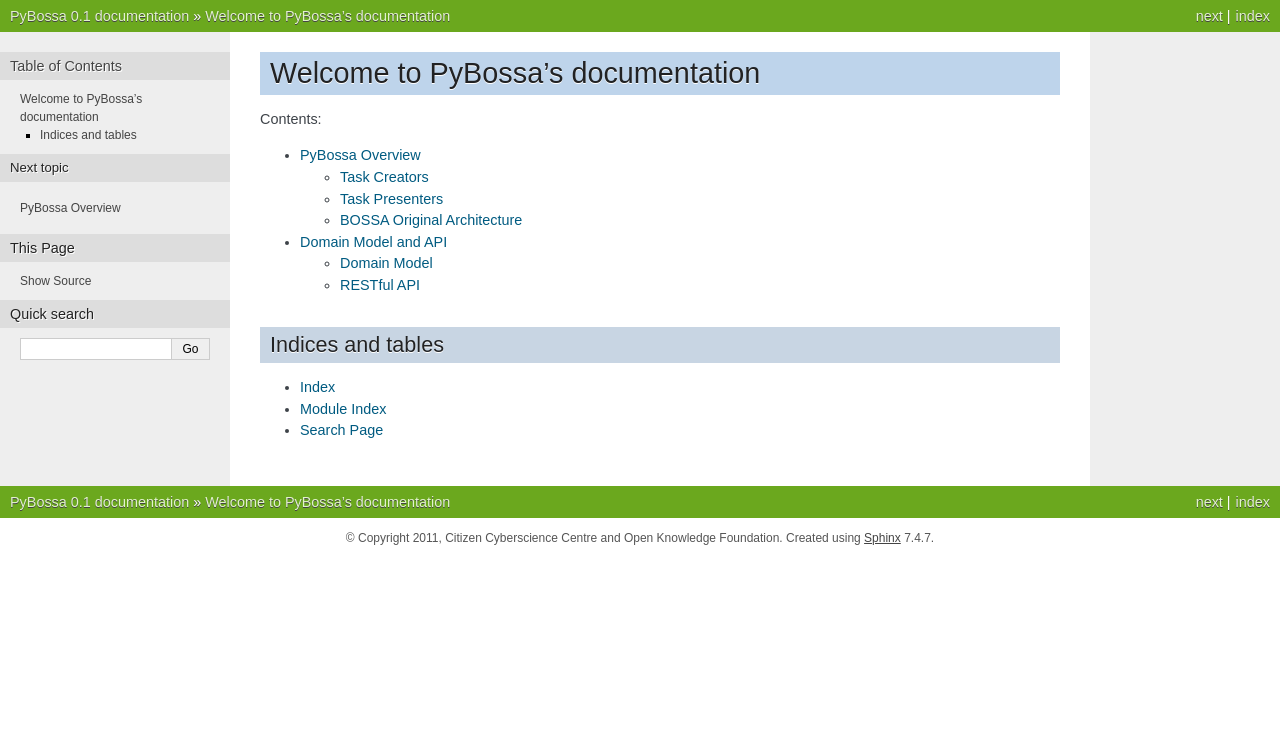
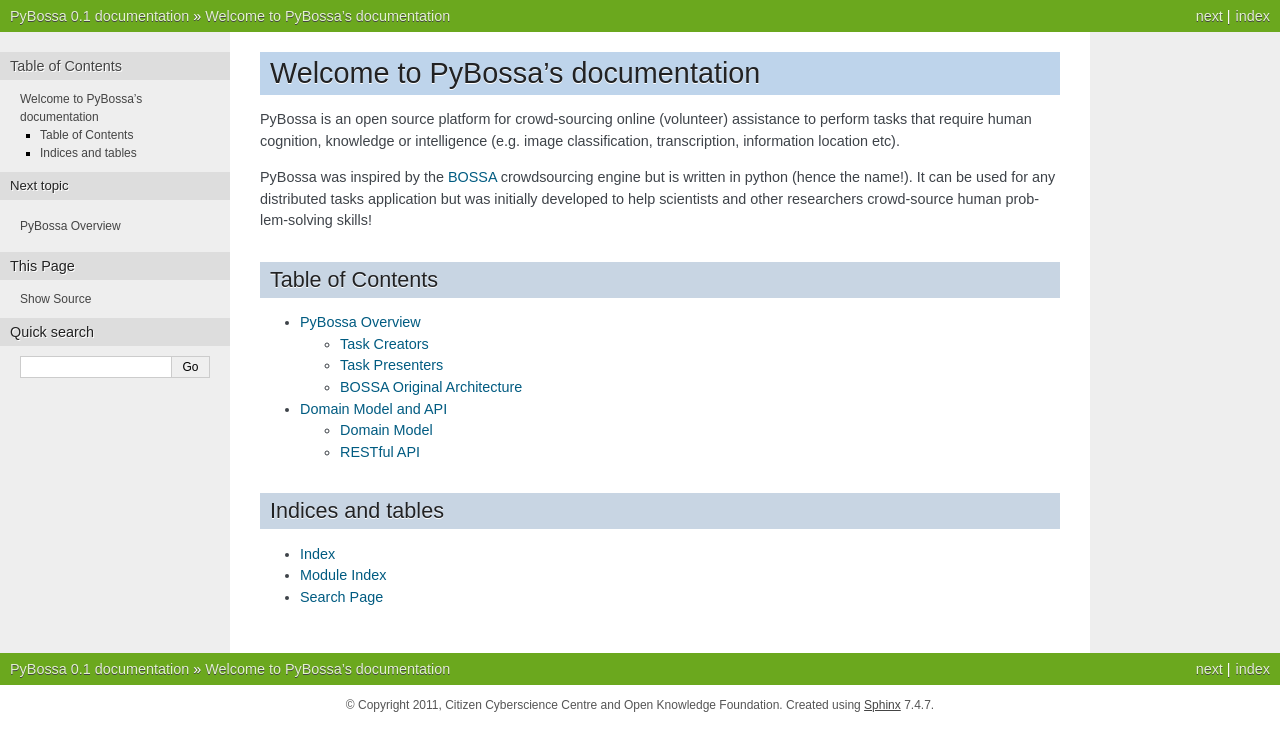
Before and after one commit to Scifabric/pybossa, a Sphinx documentation site: the page built from doc/index.rst, in a window 1280 px wide. Shown: the top 751 px of the page. Built offline with Sphinx 7.4.7, drawn with Linux system fonts in a browser that asks for light colours.

Commit message:
[doc][s]: copy 2 paragraph overview of PyBossa from README to doc/index.rst.

```diff
--- a/README.rst
+++ b/README.rst
@@ -1,4 +1,4 @@
-PyBossa is an open source platform (AGPLv3 + ODbl) for crowd-sourcing online (volunteer)
+PyBossa is an open source platform for crowd-sourcing online (volunteer)
 assistance to perform tasks that require human cognition, knowledge or
 intelligence (e.g. image classification, transcription, information location
 etc).
--- a/doc/index.rst
+++ b/doc/index.rst
@@ -2,7 +2,20 @@
 Welcome to PyBossa's documentation
 ==================================
 
-Contents:
+PyBossa is an open source platform for crowd-sourcing online (volunteer)
+assistance to perform tasks that require human cognition, knowledge or
+intelligence (e.g. image classification, transcription, information location
+etc).
+
+PyBossa was inspired by the BOSSA_ crowdsourcing engine but is written in
+python (hence the name!). It can be used for any distributed tasks application
+but was initially developed to help scientists and other researchers
+crowd-source human problem-solving skills!
+
+.. _BOSSA: http://bossa.berkeley.edu/
+
+Table of Contents
+=================
 
 .. toctree::
    :maxdepth: 2
```
